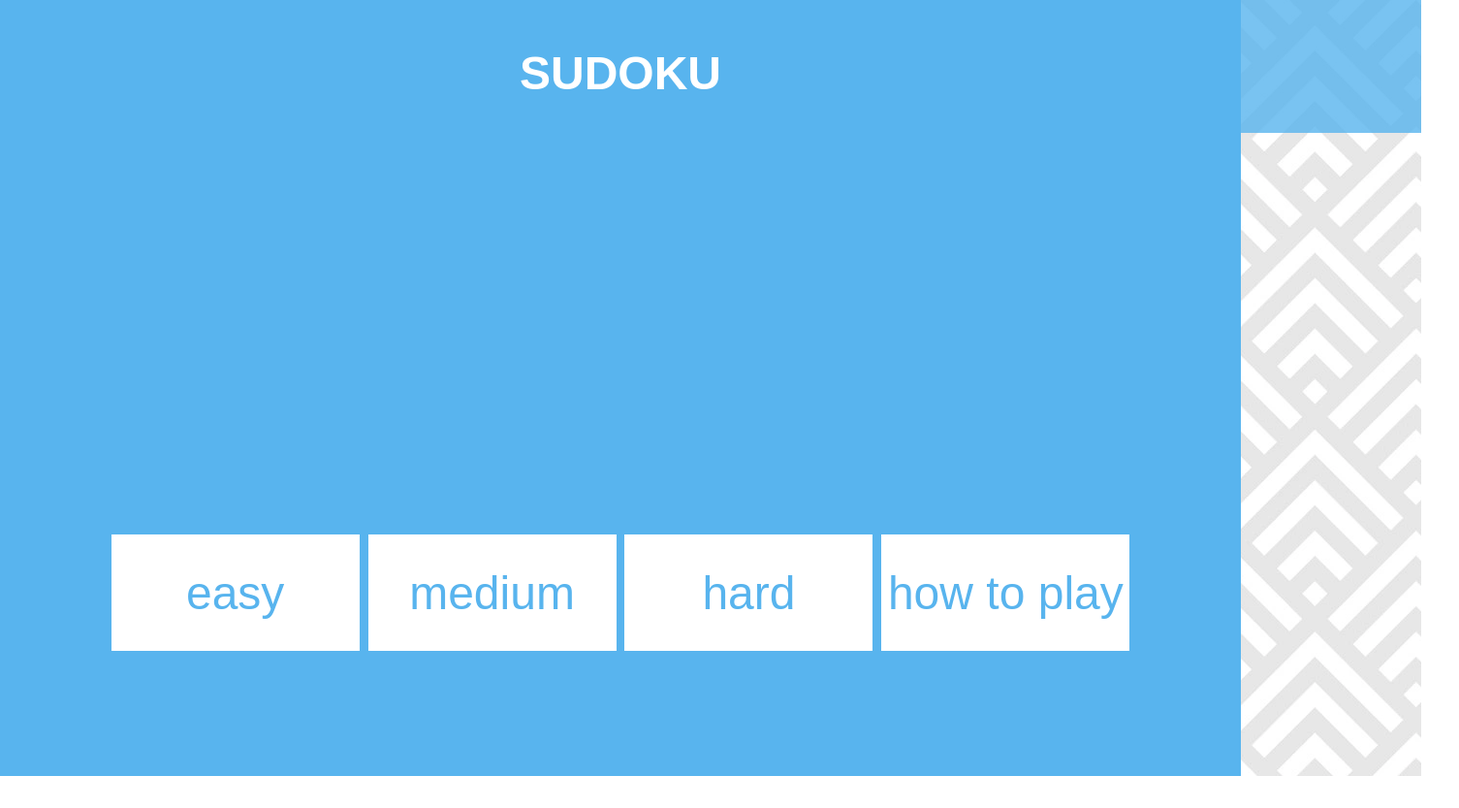
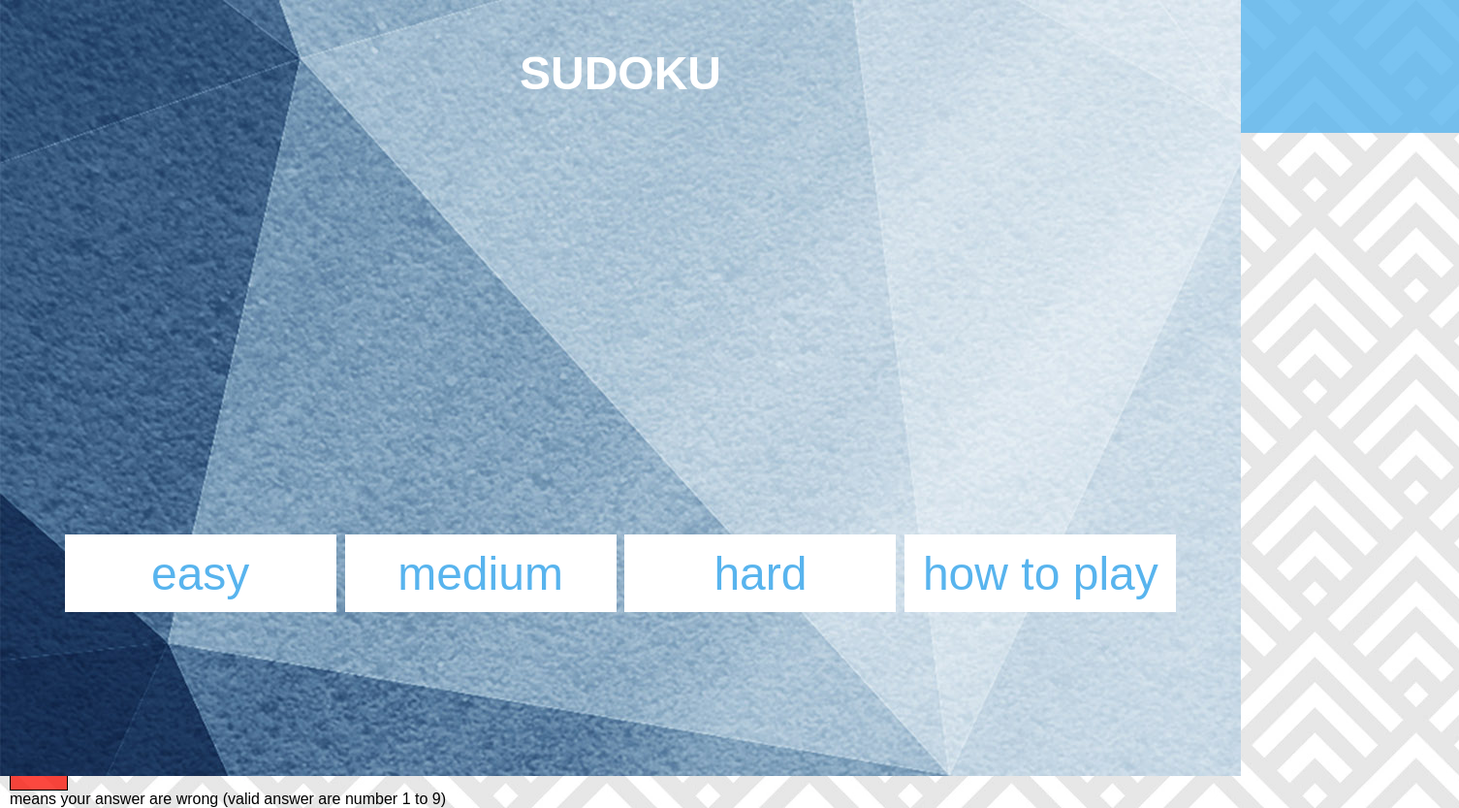
Before and after one commit to RJO-001/RJO-001.github.io, a plain HTML site: page index.html in a window 1280 px wide. Shown: the whole page at 97% size, 1505 px wide, since content can reach past the window. Before the commit the page ends 800 px from the top, so only its background shows below. Drawn offline with Linux system fonts and the light colour scheme.

Commit message:
Some picture and sizing

```diff
--- a/index.html
+++ b/index.html
@@ -9,7 +9,7 @@
 </head>
 <body>
     <header>
-        <h1>Sudoku</h1>
+        <h1>SUDOKU</h1>
         <input type="button" class="button" value="home" onclick="main()">
         <h2>Number of Tries:<div id="tries"></div></h2>
     </header>
@@ -42,9 +42,10 @@
             <h1></h1>
             <input type="button" class="button" value="Play Again" onclick='main()''>
         </section>
-        <!-- terus bikin overlay buat pas selesai dan bisa main lagi -->
-        <!-- hias deh, pake background hacktiv8 gitu? bikin border per tiga" kayanya turunin border sekarang juga tebel banget -->
-        <!-- tambah soal lagi kali kalo mau https://dingo.sbs.arizona.edu/~sandiway/sudoku/examples.html yang not fun -->
+        <footer>
+            <input style='background-color: hsla(73, 62%, 50%, 0.8)' type='text' class="box" maxlength="1"><p>means your answer are correct</p>
+            <input style='background-color: hsla(3, 96%, 52%,0.8)' type='text' class="box" maxlength="1"><p>means your answer are wrong (valid answer are number 1 to 9)</p>
+        </footer>
     </main>
     <script src="script.js"></script>
 </body>
--- a/style.css
+++ b/style.css
@@ -10,7 +10,7 @@ body {
 }
 header {
     padding: 50px;
-    width: 1366px;
+    width: 1405px;
     color: white;
     font-family: sans-serif;
     background-color: hsla(203, 82%, 64%, 0.8);
@@ -23,6 +23,11 @@ header h2 {
 }
 main {
     text-align: center;
+}
+footer {
+    text-align: left;
+    margin-left: 10px;
+    font-family: sans-serif;
 }
 #tries{
     font-size: 1.5em;;
@@ -91,7 +96,7 @@ input {
     width: 100vw;
     height: 100vh;
     z-index: 9999;
-    background-color: #58b4ee;
+    background-image: url("./asset/bluebackground.jpg");
     text-align:center;
     font-family: sans-serif;
     font-size: 2em;
@@ -124,8 +129,8 @@ input {
 }
 #instruct {
     position: absolute;
-    width: 1470px;
-    height: 768px;
+    width: 1505px;
+    height: 900px;
     top: 0;
     z-index: 9999;
     background-color:rgba(88, 180, 238, 0.5);
@@ -179,8 +184,8 @@ header .button {
 #select .button {
     position: relative;
     top: 50vh;
-    width: 20vw;
-    height: 15vh;
+    width: 280px;
+    height: 80px;
     background-color: white;
     color: #58b4ee;
     border: none;
```
Also changed, not shown: asset/bluebackground.jpg (added).
